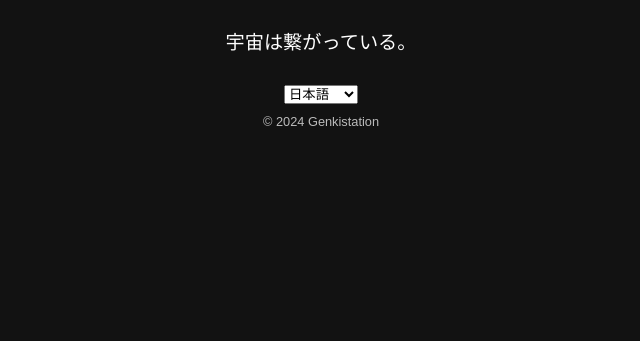
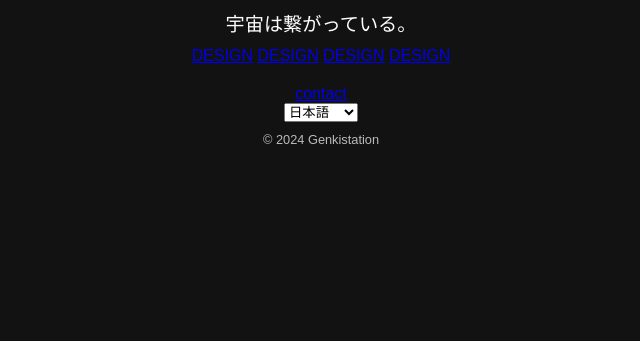
Before and after one commit to genkistation/genkistation.github.io, a plain HTML site: page index.html in a window 1280 px wide. Shown: the part 459-800 px from the top of the page, without its empty margins (319-959 px from the left). Drawn offline with Linux system fonts and the light colour scheme.

Commit message:
Update index.html

```diff
--- a/index.html
+++ b/index.html
@@ -16,11 +16,21 @@
             <h1 class="lang en">genkistation</h1>
         </header>
         <main>
-            <p class="lang ja">宇宙は繋がっている。</p>
-            <p class="lang fr">L'univers est connecté.</p>
-            <p class="lang en">The universe is connected.</p>
-        </main>
+    <p class="lang ja">宇宙は繋がっている。</p>
+    <p class="lang fr">L'univers est connecté.</p>
+    <p class="lang en">The universe is connected.</p>
+
+    <nav class="cyber-menu">
+        <a href="https://open.spotify.com/intl-fr/artist/6FR2013wV6W5pheNdRe5LY" target="_blank" data-value="MUSIC">DESIGN</a>
+        <a href="https://genkistation.github.io/photography/" data-value="PHOTOGRAPHY">DESIGN</a>
+        <a href="https://www.youtube.com/c/daffysam" target="_blank" data-value="VIDEO">DESIGN</a>
+        <a href="#" class="no-click" data-value="GAME">DESIGN</a>
+    </nav>
+</main>
         <footer>
+            <div class="contact-zone">
+        <a href="https://www.instagram.com/daffysam/" target="_blank">contact</a>
+    </div>
           <select id="languageSelect">
               <option value="ja">日本語</option>
               <option value="fr">Français</option>
```
